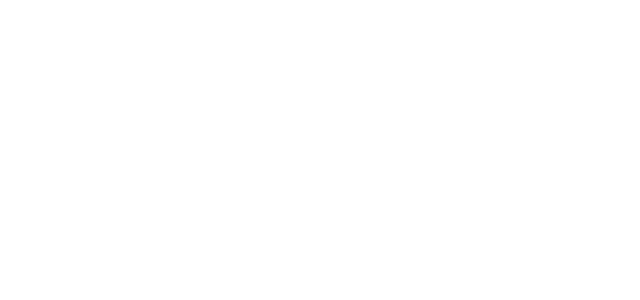
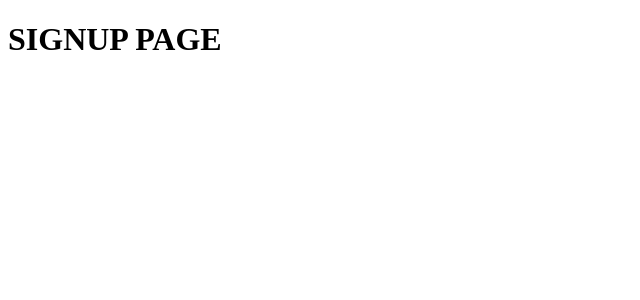
Before and after one commit to KeithChasen/nevernote-front, a React (Create React App) app: page /signup in a window 1280 px wide. Shown: the top 300 px of the page, without its empty margins (0-640 px from the left). Built offline with nearby package versions, Linux system fonts and the light colour scheme.

Commit message:
basic router setup for login sign up and home pages

```diff
--- a/package.json
+++ b/package.json
@@ -49,5 +49,8 @@
       "last 1 firefox version",
       "last 1 safari version"
     ]
+  },
+  "devDependencies": {
+    "@types/react-router-dom": "^5.3.3"
   }
 }
--- a/src/App.tsx
+++ b/src/App.tsx
@@ -1,11 +1,18 @@
 import React from 'react';
+import { BrowserRouter, Routes, Route } from 'react-router-dom';
+import { Login } from "./pages/Login";
+import { Signup } from "./pages/Signup";
+import { Home } from "./pages/Home";
 
 function App() {
   return (
-    <div className="App">
-      <header className="App-header">
-      </header>
-    </div>
+    <BrowserRouter>
+      <Routes>
+        <Route path='login' element={<Login />}/>
+        <Route path='signup' element={<Signup />}/>
+        <Route index element={<Home />}/>
+      </Routes>
+    </BrowserRouter>
   );
 }
 
--- /dev/null
+++ b/src/pages/Home.tsx
@@ -0,0 +1,9 @@
+import React from 'react';
+
+export function Home() {
+    return (
+        <div>
+            <h1>HOME PAGE</h1>
+        </div>
+    );
+}
--- /dev/null
+++ b/src/pages/Login.tsx
@@ -0,0 +1,9 @@
+import React from 'react';
+
+export function Login() {
+    return (
+        <div>
+            <h1>LOGIN PAGE</h1>
+        </div>
+    );
+}
--- /dev/null
+++ b/src/pages/Signup.tsx
@@ -0,0 +1,9 @@
+import React from 'react';
+
+export function Signup() {
+    return (
+        <div>
+            <h1>SIGNUP PAGE</h1>
+        </div>
+    );
+}
```
Also changed, not shown: 1 other file (tests, documents, lock files or other folders).
